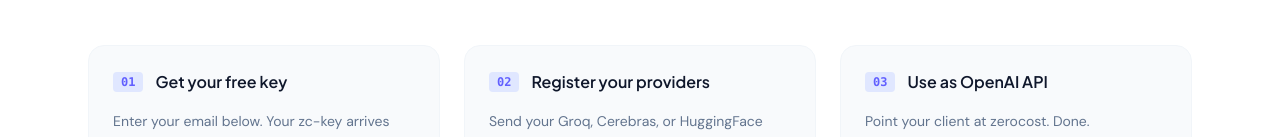
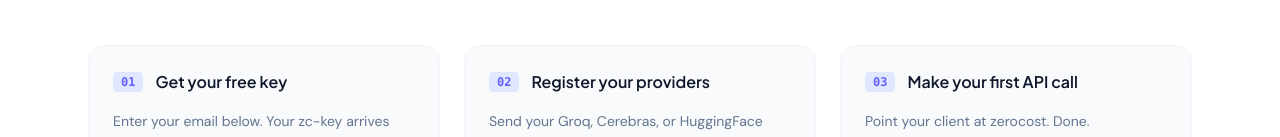
Before and after one commit to Tenormusica2024/zerocost-lp, a Next.js app: page / in a window 1280 px wide. Shown: the part 511-648 px from the top of the page. Built offline with nearby package versions, Linux system fonts and the light colour scheme.

Commit message:
fix: rephrase quickstart step 03 title (en/ja)
en: "Use as OpenAI API" → "Make your first API call"
ja: "OpenAI APIとして使用" → "そのままAPIを呼び出す"

Co-Authored-By: Claude <noreply@anthropic.com>

```diff
--- a/app/page.tsx
+++ b/app/page.tsx
@@ -238,7 +238,7 @@ const MESSAGES: Record<Locale, Messages> = {
       },
       {
         step: "03",
-        title: "Use as OpenAI API",
+        title: "Make your first API call",
         description: "Point your client at zerocost. Done.",
       },
     ],
@@ -409,7 +409,7 @@ const MESSAGES: Record<Locale, Messages> = {
       },
       {
         step: "03",
-        title: "OpenAI APIとして使用",
+        title: "そのままAPIを呼び出す",
         description: "クライアントのエンドポイントをzerocostに向けるだけ。完了。",
       },
     ],
```
